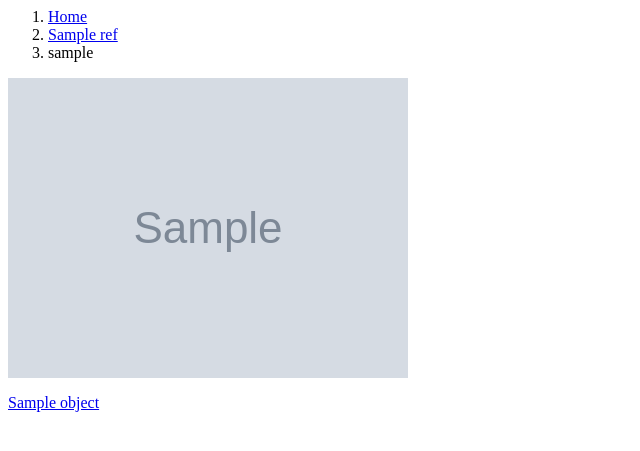
After one commit to pSnehanshu/codeigniter-streaming-website, a CodeIgniter app: the page made by application/views/category.php in a window 1280 px wide. The commit adds this page. Shown: the top 451 px of the page, without its empty margins (0-640 px from the left). Run offline with CodeIgniter, Linux system fonts and the light colour scheme; tables that the repository leaves empty or names only in its code hold one stand-in row (values such as "Sample post"); the template is opened without the code that fills it: most values are stand-ins (such as "Sample title", 1, 10 or a date in 2020); grey boxes marked "Sample" are stand-in pictures.

Commit message:
Cteagory browser

```diff
--- a/application/controllers/Home.php
+++ b/application/controllers/Home.php
@@ -11,6 +11,7 @@ class Home extends CI_Controller {
 	}
 
 	public function category($catslug = 'all') {
+		$ref = $this->input->get('ref');
 		$this->load->model('Object_model');
 		$objects = $this->Object_model->get_children($catslug);
 
@@ -18,8 +19,8 @@ class Home extends CI_Controller {
 		$this->load->view('category', array(
 			'objects' => $objects,
 			'slug' => $catslug,
-			'ref' => explode('/', $this->input->get('ref')),
-			'next_ref' => $this->input->get('ref').'/'.$catslug
+			'ref' => explode('/', $ref),
+			'next_ref' => $ref.'/'.$catslug
 		));
 		$this->load->view('layouts/footer');
 	}
--- /dev/null
+++ b/application/views/category.php
@@ -0,0 +1,30 @@
+<?php // Breadcrumb
+?>
+<nav aria-label="breadcrumb">
+    <ol class="breadcrumb">
+        <li class="breadcrumb-item">
+            <a href="<?= site_url('home') ?>">Home</a>
+        </li>
+        <?php foreach ($ref as $step) : ?>
+        <li class="breadcrumb-item">
+            <a href="<?= site_url('home/slug/' . $step) ?>"><?= htmlentities($step) ?></a>
+        </li>
+        <?php endforeach; ?>
+        <li class="breadcrumb-item active" aria-current="page"><?= htmlentities($slug) ?></li>
+    </ol>
+</nav>
+
+<?php // Children
+?>
+<div class="d-flex">
+
+    <?php foreach ($objects as $object) : ?>
+        <div class="p-2">
+            <a href="<?= site_url('home/object/' . $object->id . '?ref=' . urlencode($next_ref)) ?>">
+                <img src="<?= $object->thumbnail ?>"><br>
+                <p><?= $object->title ?></p>
+            </a>
+        </div>
+    <?php endforeach; ?>
+
+</div>
--- a/application/views/layouts/footer.php
+++ b/application/views/layouts/footer.php
@@ -6,7 +6,7 @@
     <footer class="mt-auto">
         <div class="container">
             <p class="float-right"><a href="#">Back to top</a></p>
-            <p>&copy; Lendou Group &middot; <a href="<?=site_url('home/page/privacy')?>">Privacy</a> &middot; <a href="<?=site_url('home/page/terms')?>">Terms</a></p>
+            <p>&copy; <?=date('Y')?>, Lendou Group &middot; <a href="<?=site_url('home/page/privacy')?>">Privacy</a> &middot; <a href="<?=site_url('home/page/terms')?>">Terms</a></p>
         </div>
     </footer>
     <!-- FOOTER end -->
```
Also changed, not shown: application/models/Object_model.php (added, +14 -0 lines), application/models/Video_model.php (deleted, +0 -29 lines).
